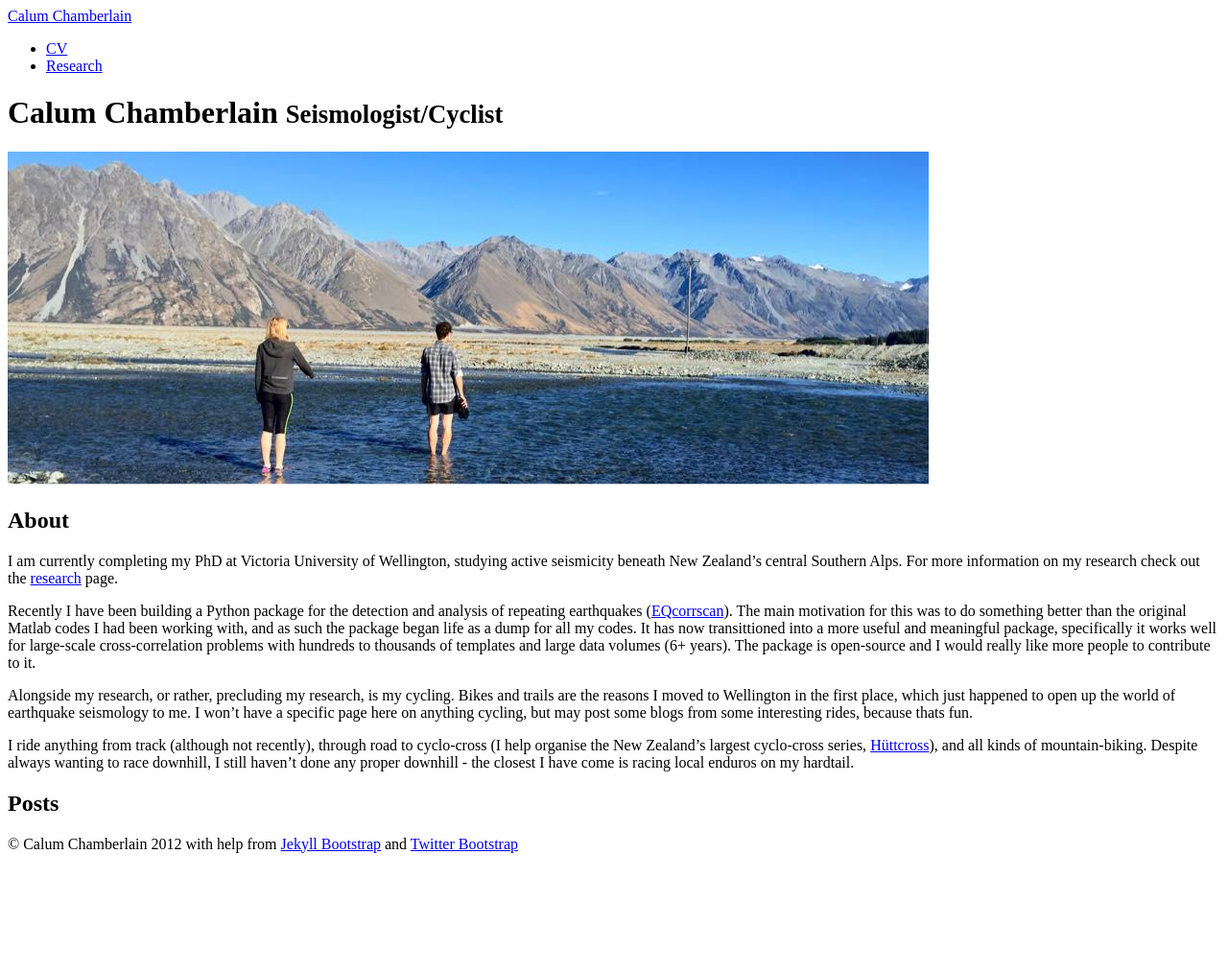
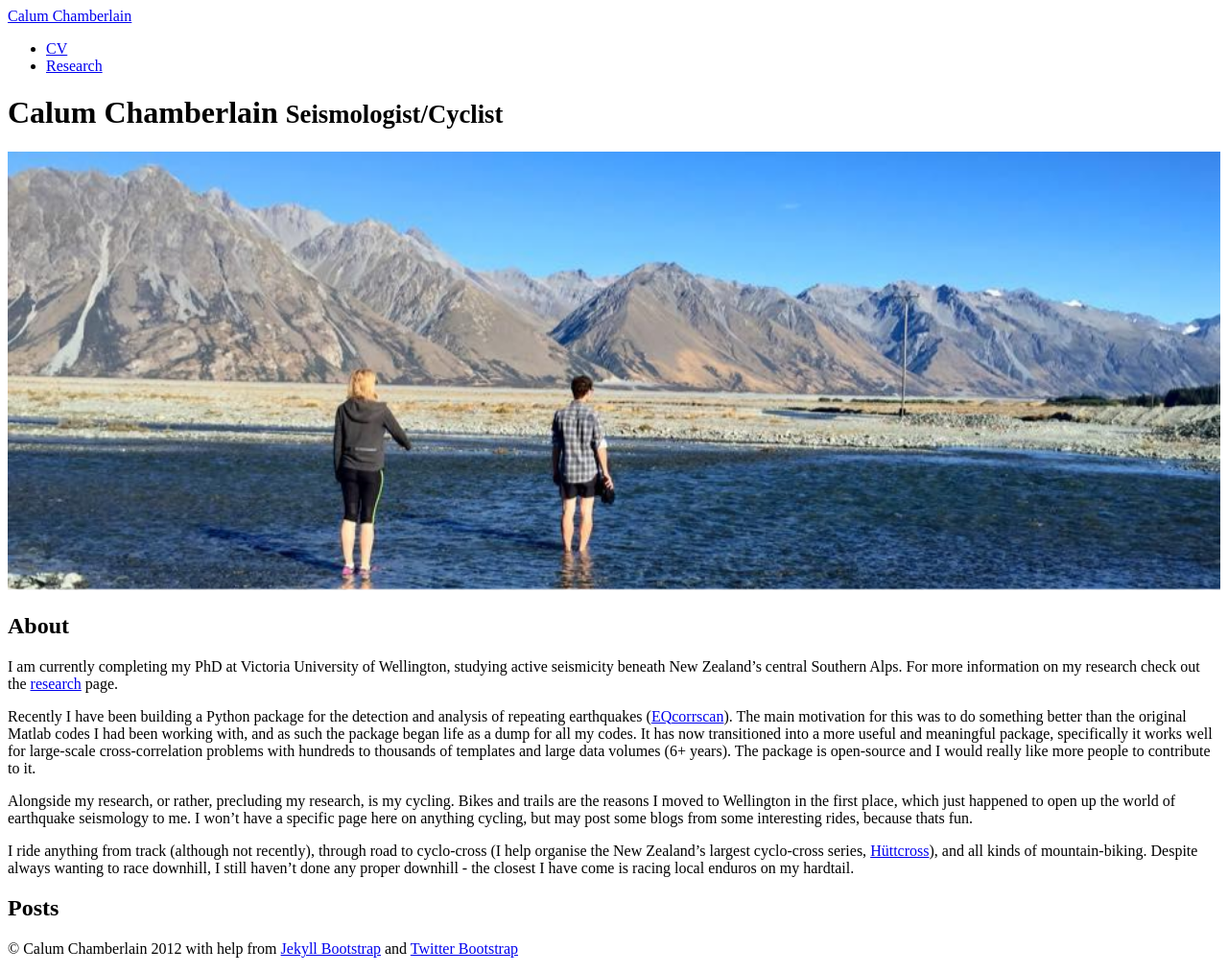
Before and after one commit to calum-chamberlain/calum-chamberlain.github.io, a Jekyll site: the page built from index.md, in a window 1280 px wide. Shown: the whole page at 96% size. Built offline with Jekyll 4.4.1, drawn with Linux system fonts in a browser that asks for light colours; before the commit the page ends 905 px from its top, so only the background shows below that.

Commit message:
Update banner width

```diff
--- a/index.md
+++ b/index.md
@@ -8,9 +8,9 @@ navigation: True
 current: Home
 ---
 
-![Banner photo]({{ site.productionurl }}/assets/images/cover1.png)
+{% include JB/setup %}
 
-{% include JB/setup %}
+<img src="{{ site.productionurl }}/assets/images/cover1.png" alt="Banner photo" style="width: 100%;"/>
 
 ## About
 
@@ -23,7 +23,7 @@ of repeating earthquakes
 ([EQcorrscan](http://calum-chamberlain.github.io/EQcorrscan/)).  The main motivation
 for this was to do something better than the original Matlab codes I had been
 working with, and as such the package began life as a dump for all my codes.
-It has now transittioned into a more useful and meaningful package, specifically
+It has now transitioned into a more useful and meaningful package, specifically
 it works well for large-scale cross-correlation problems with hundreds to
 thousands of templates and large data volumes (6+ years).  The package is open-source
 and I would really like more people to contribute to it.
```
